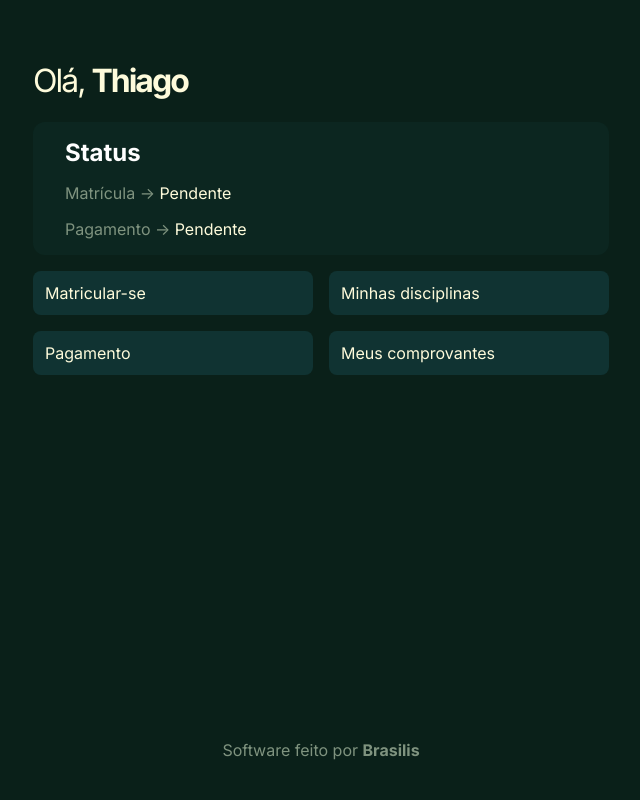
After one commit to thigcampos/gestao-academica, a Django app: page / in a window 1280 px wide. The commit adds this page. Shown: the whole page, without its empty margins (319-959 px from the left). Run offline with Django 5.2, Linux system fonts and the light colour scheme.

Commit message:
feat: include alunos homepage and disciplinas list screens, also add a proper css file to style the project

```diff
--- a/gestaoacademica/settings.py
+++ b/gestaoacademica/settings.py
@@ -50,6 +50,10 @@ MIDDLEWARE = [
 ]
 
 ROOT_URLCONF = "gestaoacademica.urls"
+
+STATIC_URL = "gestaoacademica/static/"
+
+STATICFILES_DIRS = ["gestaoacademica/static/"]
 
 TEMPLATES = [
     {
--- /dev/null
+++ b/gestaoacademica/static/style.css
@@ -0,0 +1,113 @@
+:root {
+    --background-primary-default: #0A2019;
+
+    --fill-primary-default: #103332;
+    --fill-primary-hover: #10333275;
+    --fill-primary-disabled: #10333250;
+
+    --label-primary-default: #FFFFFF;
+    --label-accent-default: #FEFBDB;
+    --label-accent-disabled: #7F937F;
+}
+
+body {
+    margin: 5vh 10vw;
+    height: 90vh;
+    display: flex;
+    flex-direction: column;
+    align-items: center;
+    justify-content: space-between;
+    font-family: "Inter", "sans-serif";
+    color: var(--label-primary-default);
+    background-color: var(--background-primary-default);
+}
+
+h1 {
+    font-weight: 400 !important;
+    letter-spacing: -.125rem;
+    color: var(--label-accent-default);
+}
+
+footer {
+    color: var(--label-accent-disabled);
+}
+
+.status_container {
+    gap: 1rem;
+    width: 40vw;
+    display: flex;
+    padding: 1rem 2rem;
+    border-radius: .75rem;
+    flex-direction: column;
+    justify-content: center;
+    background-color: var(--fill-primary-disabled);
+}
+
+.status_title {
+    margin: 0;
+    font-size: 1.5rem;
+}
+
+.status_item-name {
+    margin: 0;
+    color: var(--label-accent-disabled);
+}
+
+.status_item-value {
+    color: var(--label-accent-default);
+}
+
+b {
+    font-weight: 700;
+}
+
+.button, .menu_row-item {
+    width: 100%;
+    border: none;
+    padding: .75rem;
+    transition: .5s;
+    font-size: 1rem;
+    border-radius: .5rem;
+    text-decoration: none;
+    font-family: "Inter", "sans-serif";
+    color: var(--label-accent-default);
+    background-color: var(--fill-primary-default);
+}
+
+.button:hover, .menu_row-item:hover {
+    background-color: var(--fill-primary-hover);
+}
+
+.menu {
+    gap: 1rem;
+    padding: 0;
+    display: flex;
+    flex-direction: column;
+}
+
+.menu_row {
+    display: flex;
+    gap: 1rem;
+}
+
+.form {
+    width: 25vw;
+}
+
+form > p {
+    gap: .5rem;
+    display: flex;
+    flex-direction: column;
+}
+
+form > * > label {
+    font-family: "Inter", "sans-serif";
+    color: var(--label-accent-disabled);
+}
+
+form > * > input {
+    color: var(--label-primary-default);
+    border-radius: .5rem;
+    padding: .75rem;
+    background-color: var(--fill-primary-disabled);
+}
--- /dev/null
+++ b/gestaoacademica/templates/alunos/home.html
@@ -0,0 +1,21 @@
+{% extends 'base.html' %}
+
+{% block title %}Olá, <b>Thiago</b>{% endblock %}
+
+{% block content %}
+    <section class="status_container">
+        <h4 class="status_title">Status</h4>
+        <p class="status_item-name">Matrícula -> <span class="status_item-value">Pendente</span></p>
+        <p class="status_item-name">Pagamento -> <span class="status_item-value">Pendente</span></p>
+    </section>
+    <menu class="menu">
+        <div class="menu_row">
+            <a href="disciplina/" class="menu_row-item">Matricular-se</a>
+            <a href="alunos/1/cursos" class="menu_row-item">Minhas disciplinas</a>
+        </div>
+        <div class="menu_row">
+            <a href="financeiro/" class="menu_row-item">Pagamento</a>
+            <a href="financeiro/1/comprovantes" class="menu_row-item">Meus comprovantes</a>
+        </div>
+  </menu>
+{% endblock %}
--- a/gestaoacademica/templates/base.html
+++ b/gestaoacademica/templates/base.html
@@ -6,15 +6,22 @@
         <meta name="viewport" content="width=device-width, user-scalable=no" />
         <link rel="preconnect" href="https://fonts.googleapis.com">
         <link rel="preconnect" href="https://fonts.gstatic.com" crossorigin>
-        <link href="https://fonts.googleapis.com/css2?family=Montserrat" rel="stylesheet">
+        <link href="https://fonts.googleapis.com/css2?family=Inter:wght@100..900&display=swap" rel="stylesheet">
+        {% load static %}
+        <link rel="stylesheet" href="{% static 'style.css' %}">
     </head>
     <body>
+        <main>
             <header>
             <h1>{% block title %}{% endblock %}</h1>
             </header>
-        <section class="container">
+            <section class="content_container">
                 {% block content %}
                 {% endblock %}
             </section>
+        </main>
+        <footer>
+            <span>Software feito por <b>Brasilis</b></span>
+        </footer>
     </body>
 </html>
--- /dev/null
+++ b/gestaoacademica/templates/disciplinas/list.html
@@ -0,0 +1,6 @@
+{% extends 'base.html' %}
+
+{% block title %}Todas as <b>disciplinas</b>{% endblock %}
+
+{% block content %}
+{% endblock %}
--- a/gestaoacademica/urls.py
+++ b/gestaoacademica/urls.py
@@ -18,8 +18,11 @@ Including another URLconf
 from django.contrib import admin
 from django.contrib.auth import views as auth_views
 from django.urls import path
+from gestaoacademica.views import AlunoHomeView, DisciplinaListView
 
 urlpatterns = [
     path("admin/", admin.site.urls),
     path("accounts/login", auth_views.LoginView.as_view(), name="accounts_login"),
+    path("", AlunoHomeView.as_view(), name="alunos_home"),
+    path("disciplinas/", DisciplinaListView.as_view(), name="disciplinas_list"),
 ]
--- /dev/null
+++ b/gestaoacademica/views.py
@@ -0,0 +1,12 @@
+from django.views.generic import TemplateView, ListView
+
+
+class AlunoHomeView(TemplateView):
+    template_name = "alunos/home.html"
+
+
+class DisciplinaListView(ListView):
+    template_name = "disciplinas/list.html"
+
+    def get_queryset(self):
+        return []
```
Also changed, not shown: gestaoacademica/templates/registration/login.html (+3 -4 lines), gestaoacademica/tests/test_urls.py (+30 -0 lines). Lines whose indentation alone changed are shown as unchanged.
